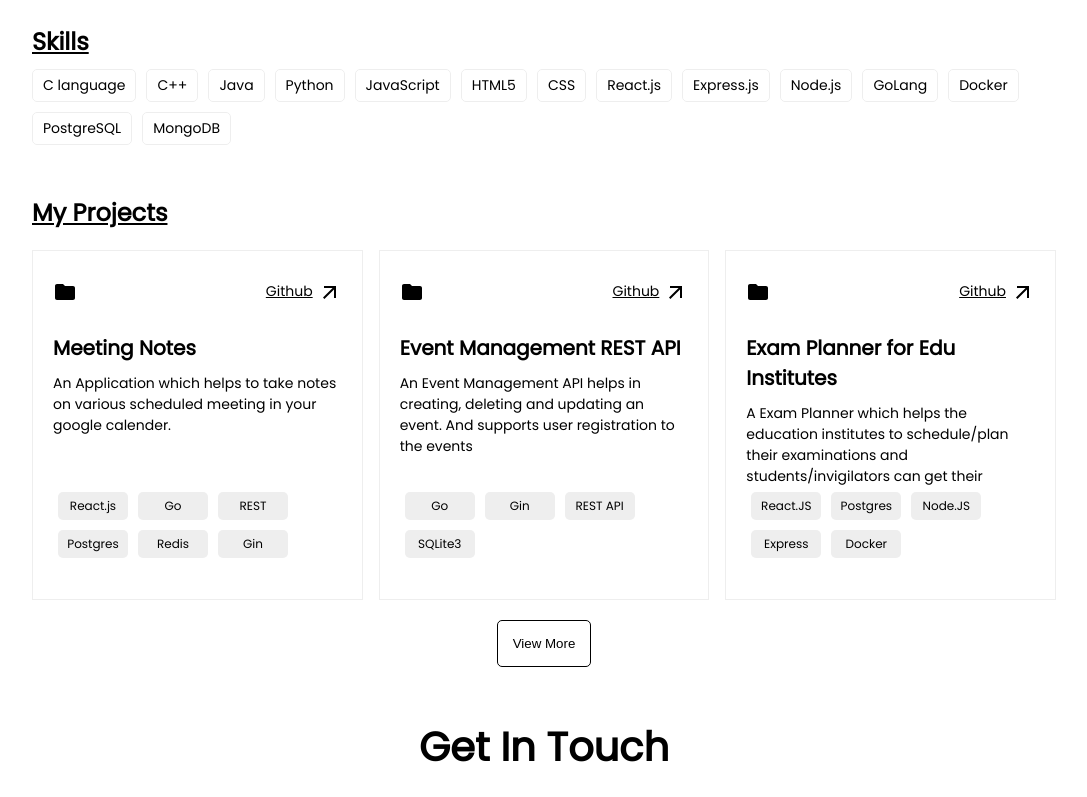
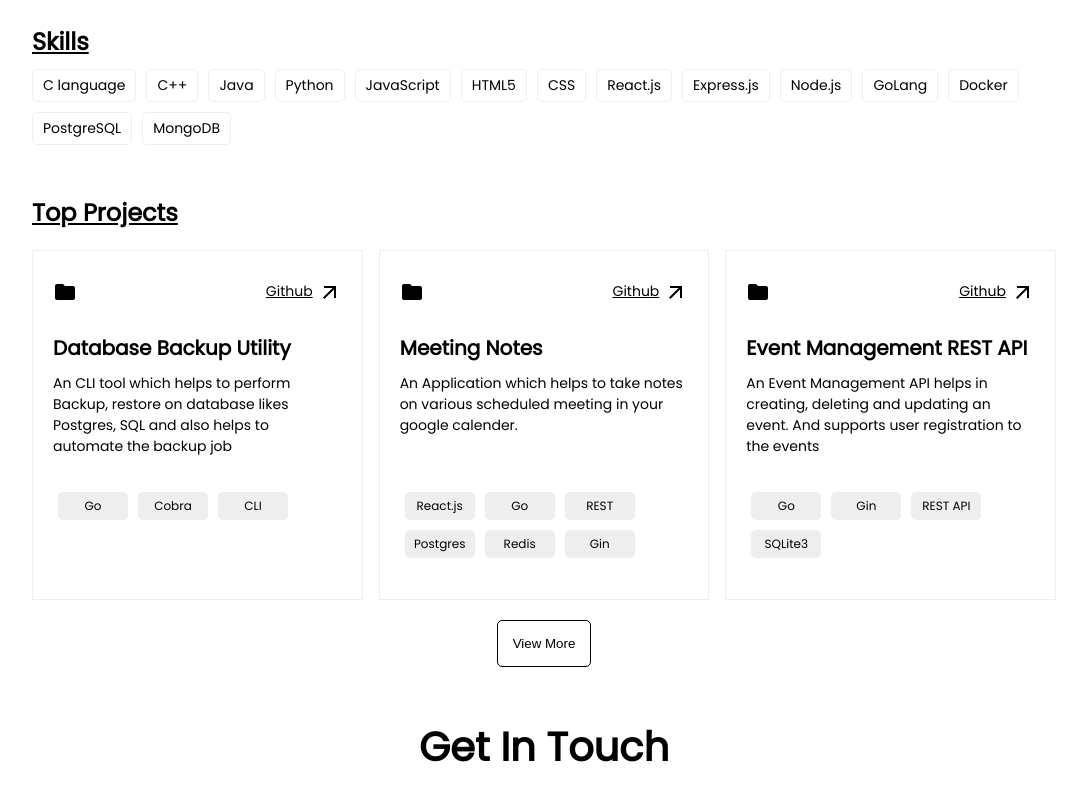
Before and after one commit to sambasivareddy-ch/sambasiva, a React (Create React App) app: page / in a window 1280 px wide. Shown: the part 564-1361 px from the top of the page, without its empty margins (96-1183 px from the left). Built offline with nearby package versions, Linux system fonts and the light colour scheme.

Commit message:
New Project (DB Backup Utility Added)

```diff
--- a/src/components/Projects.js
+++ b/src/components/Projects.js
@@ -4,6 +4,14 @@ import styles from "../styles/page.module.css";
 import Project from "./Project";
 
 const projects_arr = [
+    {
+        project_name: "Database Backup Utility",
+        gitlink: "https://github.com/sambasivareddy-ch/db_backup_utility",
+        description:
+            "An CLI tool which helps to perform Backup, restore on database likes Postgres, SQL and also helps to automate the backup job",
+        skills: ["Go", "Cobra", "CLI"],
+        status: "Completed",
+    },
     {
         project_name: "Meeting Notes",
         gitlink: "https://github.com/sambasivareddy-ch/meeting_notes",
@@ -19,19 +27,12 @@ const projects_arr = [
         skills: ['Go', 'Gin ', 'REST API', 'SQLite3'],
         status: "Completed"
     },
-    {
-        project_name: "Exam Planner for Edu Institutes",
-        gitlink: "https://github.com/sambasivareddy-ch/exam_planner",
-        description: "A Exam Planner which helps the education institutes to schedule/plan their examinations and students/invigilators can get their schedule",
-        skills: ['React.JS', 'Postgres', 'Node.JS', 'Express', 'Docker'],
-        status: "Completed"
-    }
 ];
 
 const Projects = () => {
     return (
         <div className={styles["projects-wrapper"]} id="projects">
-            <h2 className={styles["title"]}>My Projects</h2>
+            <h2 className={styles["title"]}>Top Projects</h2>
             <div className={styles["projects-list"]}>
                 {projects_arr.map((pro) => {
                     return (
--- a/src/pages/ProjectPage.js
+++ b/src/pages/ProjectPage.js
@@ -5,6 +5,14 @@ import Project from "../components/Project";
 import KeyboardBackspaceIcon from "@mui/icons-material/KeyboardBackspace";
 
 const projects_arr = [
+    {
+        project_name: "Database Backup Utility",
+        gitlink: "https://github.com/sambasivareddy-ch/db_backup_utility",
+        description:
+            "An CLI tool which helps to perform Backup, restore on database likes Postgres, SQL and also helps to automate the backup job",
+        skills: ["Go", "Cobra", "CLI"],
+        status: "Completed",
+    },
     {
         project_name: "Meeting Notes",
         gitlink: "https://github.com/sambasivareddy-ch/meeting_notes",
```
